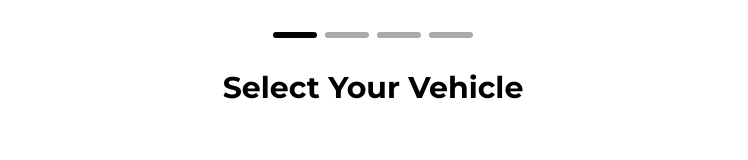
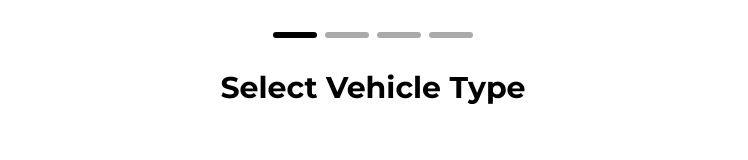
Before and after one commit to arfaa11/autofinder, a Next.js app: page / in a window 1280 px wide. Both pictures are taken after a click on the button "GET APPROVED NOW". Shown: the part 384-544 px from the top of the page, without its empty margins (267-1015 px from the left). Built offline with nearby package versions, Linux system fonts and the light colour scheme.

Commit message:
minor language related update

```diff
--- a/components/form/VehicleStep.tsx
+++ b/components/form/VehicleStep.tsx
@@ -15,7 +15,7 @@ export default function VehicleStep({ onNext }: { onNext: (v: string) => void })
   return (
     <div className="flex flex-col w-full">
       <div className="text-center mb-4">
-        <h2 className="text-3xl text-black">Select Your Vehicle</h2>
+        <h2 className="text-3xl text-black">Select Vehicle Type</h2>
       </div>
 
       <div className="flex w-full overflow-x-auto snap-x snap-mandatory gap-6 px-[calc(50%-128px)] scrollbar-hide py-10">
```
